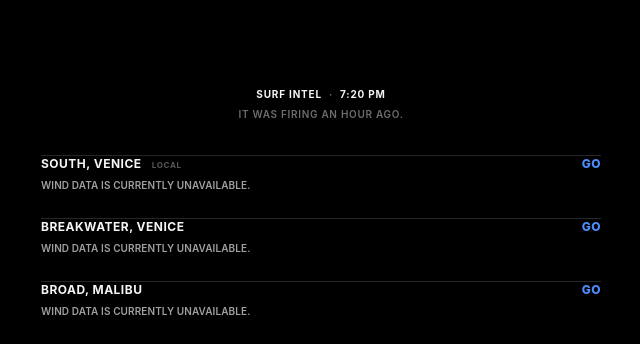
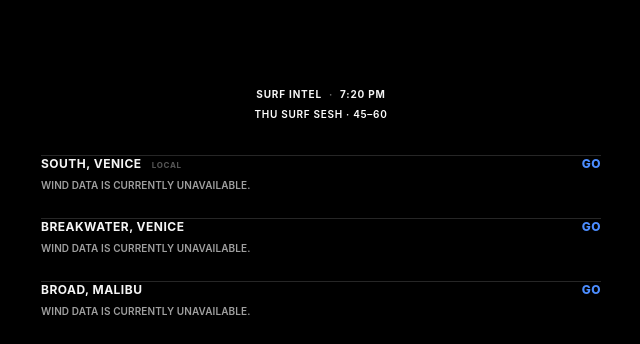
Before and after one commit to hernanqu/surf-intel, a Flask app: page / in a window 1280 px wide. Shown: the top 344 px of the page, without its empty margins (319-959 px from the left). Run offline with Flask 3, Linux system fonts and the light colour scheme; data that the repository does not hold is empty.

Commit message:
Add daily surf training schedule

```diff
--- a/templates/index.html
+++ b/templates/index.html
@@ -661,7 +661,7 @@
             line-height: 1.4;
             letter-spacing: 0.07em;
             text-transform: uppercase;
-            color: var(--muted);
+            color: #fff;
         }
 
         @media (max-width: 700px) {
@@ -689,9 +689,7 @@
                     <span id="pageTimestamp">--</span>
                 </div>
                 <div class="dawn-meta" id="dawnMeta" style="display:none;"></div>
-                <div class="surf-message" id="surfMessage">
-                    IT WAS FIRING AN HOUR AGO.
-                </div>
+                <div class="surf-message" id="surfMessage"></div>
             </div>
 
             <div class="spot-list">
@@ -1132,8 +1130,18 @@ function renderSpot(panel, data) {
         if (isNight) {
             surfMessage.textContent = "HASTA MAÑANA.";
         } else {
+            const surfSchedule = [
+                "SUN   REST / OPTIONAL",
+                "MON   SURF SESH · 45–60",
+                "TUE   SURF SESH · 45–60",
+                "WED   REST",
+                "THU   SURF SESH · 45–60",
+                "FRI   SURF SESH · 45–60",
+                "SAT   SURF SESH · 60–90"
+            ];
+
             surfMessage.textContent =
-                "IT WAS FIRING AN HOUR AGO.";
+                surfSchedule[new Date().getDay()];
         }
 
         surfMessage.style.display = "";
```
